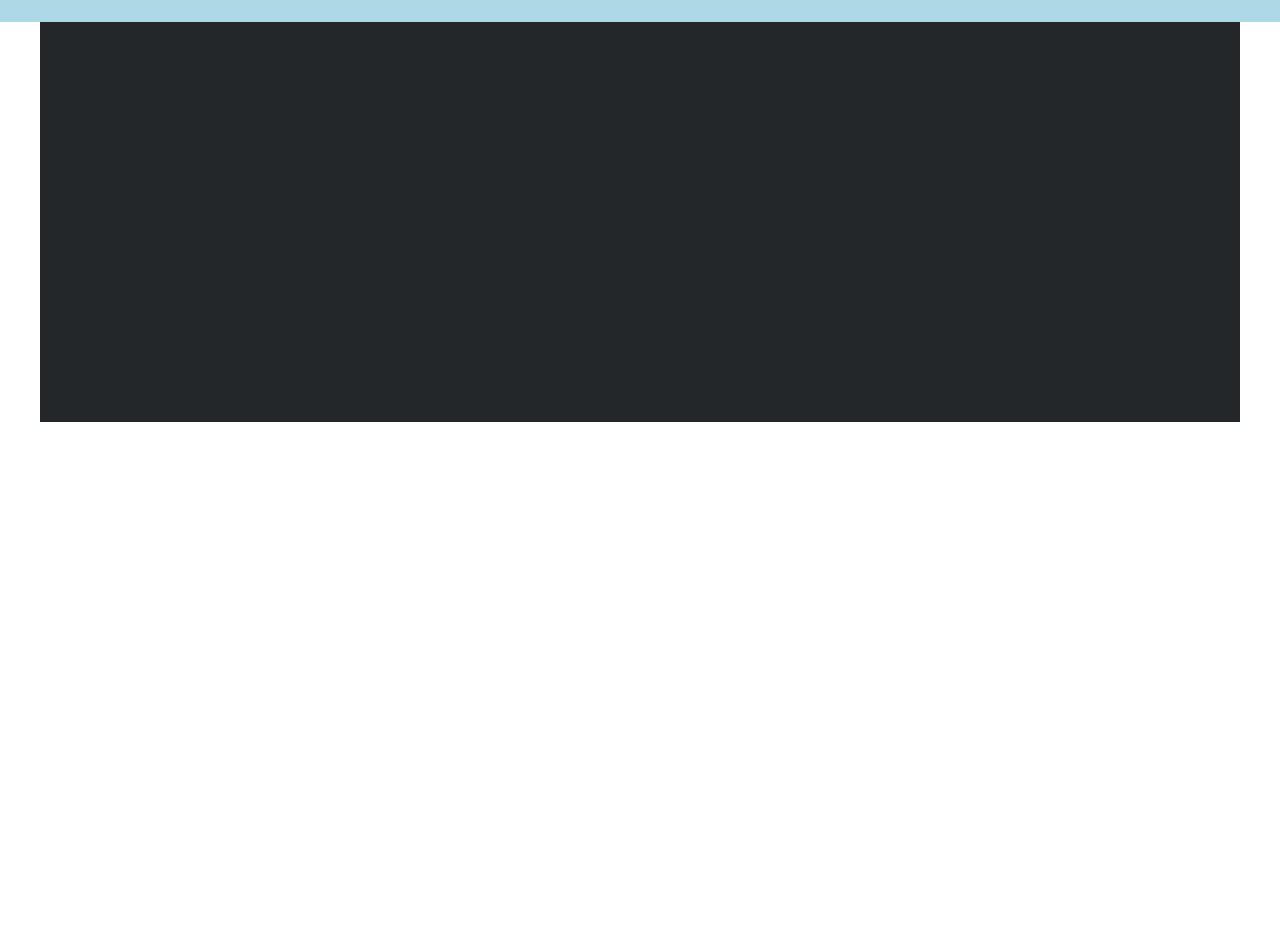
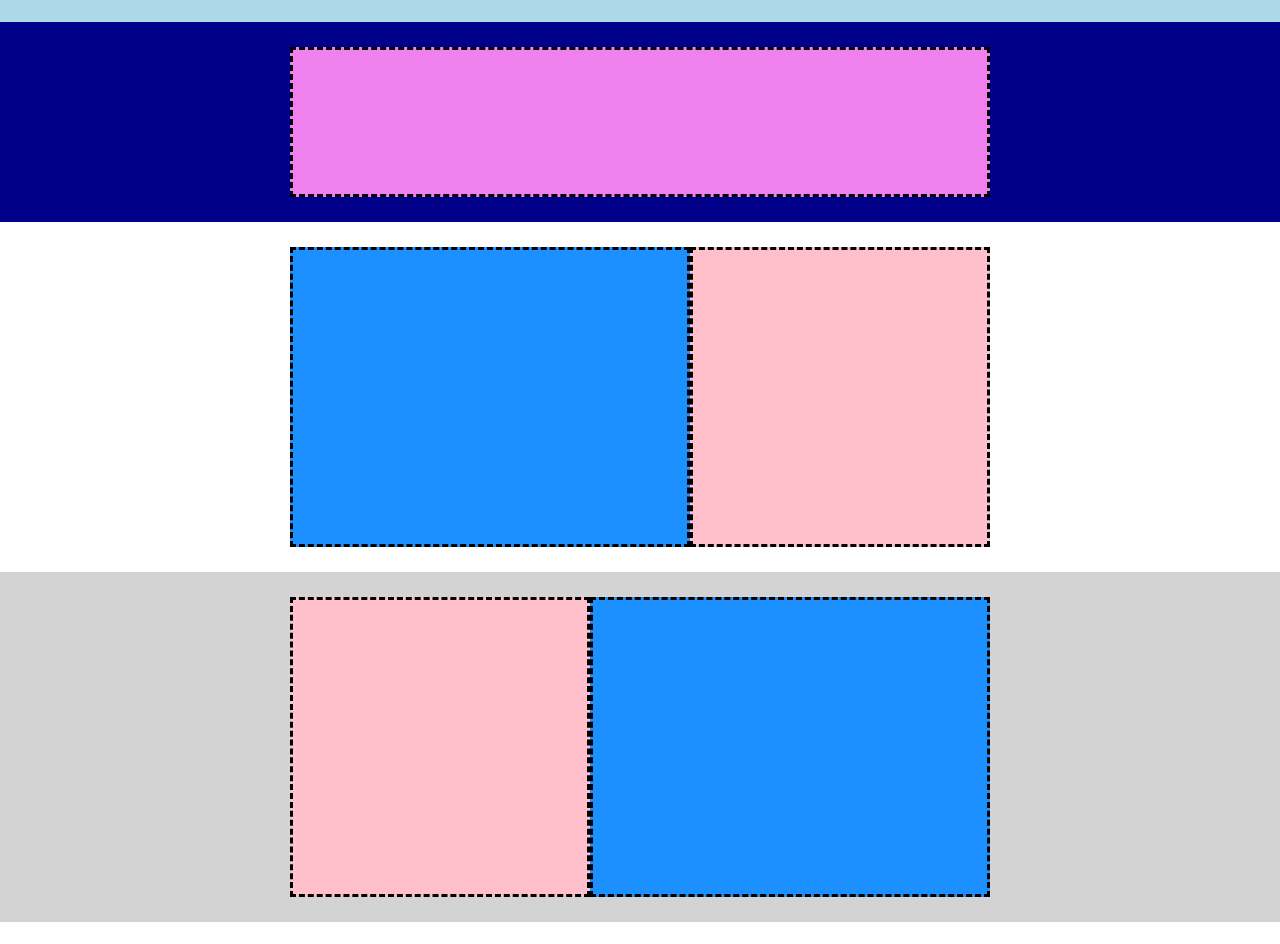
Before and after one commit to stefansimereaa/htmlcss-struttura-discord, a plain HTML site: page index.html in a window 1280 px wide. Shown: the part 78-1022 px from the top of the page. Before the commit the page ends 800 px from the top, so only its background shows below. Drawn offline with Linux system fonts and the light colour scheme.

Commit message:
main content

```diff
--- a/css/style.css
+++ b/css/style.css
@@ -16,7 +16,7 @@ header{
     height: 100px;
     display: flex;
     justify-content: center;
-    padding: 20px;
+    align-items: center;
 }
 #navigation-menu {
     background-color: var(--Nav-bar);
@@ -43,11 +43,83 @@ header{
     padding:  10px 10px;
 }
 
+/* Section1 */
+.section1{
+    background-color: var(--section1) ;
+    height: 200px;
+    display: flex;
+    justify-content: center;
+    align-items: center;
+}
+.section1-img{
+    background-color: var(--section1-img);
+    height: 150px;
+    width: 700px;
+    padding: 30px 0px;
+    border: dashed black;
+}
+
+
+/* Section2 */
+
+.section2{
+    display: flex;
+    justify-content: center;
+    align-items: center;
+    height: 350px;
+}
+.right-content{
+    background-color: var(--large-content);
+    height: 300px;
+    width: 400px;
+    border: dashed black;
+}
+.left-content{
+    background-color: var(--small-content);
+    height: 300px;
+    width: 300px;
+    border: dashed black;
+}
+/* Section3 */
+
+.section3{
+    display: flex;
+    justify-content: center;
+    align-items: center;
+    height: 350px;
+    background-color: var(--main-section3);
+}
+
+
+/* Section4 */
+.section4{
+    display: flex;
+    justify-content: center;
+    align-items: center;
+    height: 350px;
+}
 
 
 
 
+/* Section5 */
 
+.section5{
+    display: flex;
+    justify-content: center;
+    align-items: center;
+    height: 550px;
+    background-color: var(--main-section3);
+}
+.big-background{
+    background-color: green;
+    height: 450px;
+    width: 700px;
+    border: dashed black;
+}
+
+
+/* Foooter */
 
 footer{
     background-color: var(--footer);
@@ -74,13 +146,13 @@ footer{
 :root {
  --Header-background: #add8e6 ;
  --Nav-bar: #daa521;
- --Header-content: #00008b;
- --header-image:#ee81ee;
- --large-column: #1d90ff ;
- --small-column: #ffbfcb ;
+ --section1: #00008b;
+ --section1-img:#ee81ee;
+ --large-content: #1d90ff ;
+ --small-content: #ffbfcb ;
  --main-section3: #d3d3d3 ;
  --main-section5: #d3d3d3 ;
  --footer: #23272a ;
- --footer-med-column: #f08080 ;
- --footer-small-column: #20b2aa ;
+ --footer-med-content: #f08080 ;
+ --footer-small-content: #20b2aa ;
 }
--- a/index.html
+++ b/index.html
@@ -13,23 +13,37 @@
     <header>
         <nav id="navigation-menu">
             <div class="logo">logo</div>
-            <div class="link">link</div>
+            <div class="link">link link link link</div>
             <div class="login">login</div>
         </nav>
     </header>
+    <!-- Main Content -->
+    <main>
+            <section class="section1">
+                <div class="section1-img"></div>
+            </section>
+
+            <section class="section2">
+                <div class="right-content"></div>
+                <div class="left-content"></div>
+            </section>
+
+            <section class="section3">
+                <div class="left-content"></div>
+                <div class="right-content"></div>
+
+            </section>
+            <section class="section4">
+                <div class="right-content"></div>
+                <div class="left-content"></div>
+            </section>
 
 
 
 
-
-    <div class="container">
-        <!-- Main Content -->
-        <main>
-            <section class="section1"></section>
-            <section class="section2"></section>
-            <section class="section3"></section>
-            <section class="section4"></section>
-            <section class="section5"></section>
+            <section class="section5">
+                <div class="big-background"></div>
+            </section>
 
 
 
@@ -47,6 +61,6 @@
         </footer>
 
 
-    </div>
+
 </body>
 </html>
```
